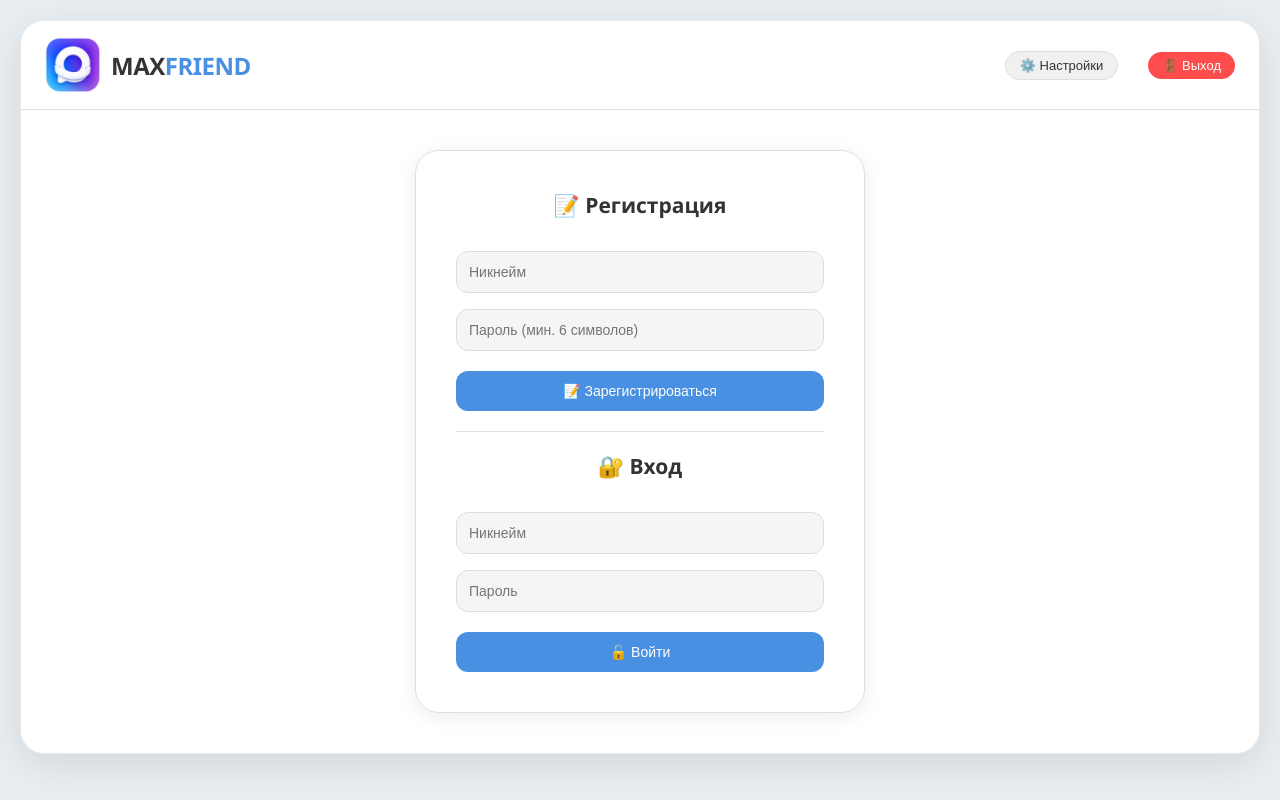
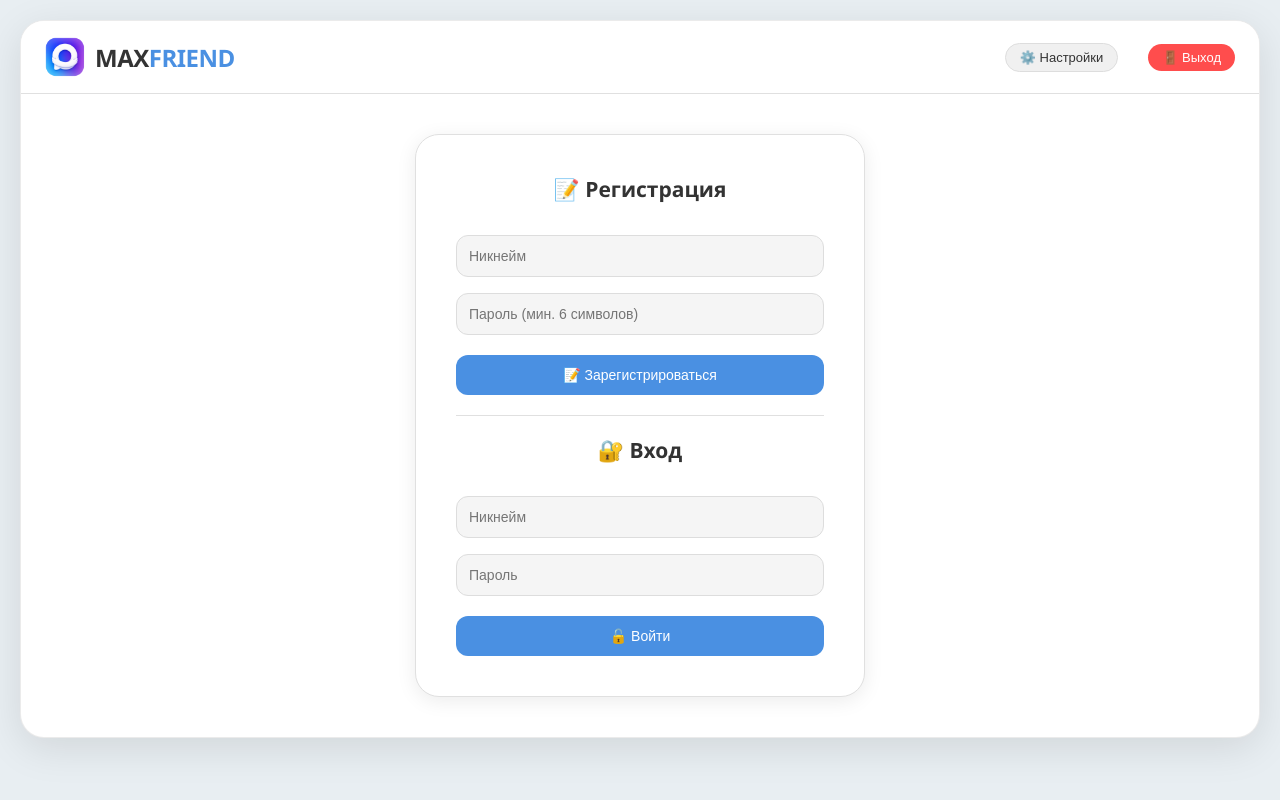
Before and after one commit to Kiserexser/CodeWriters, a plain HTML site: page index.html in a window 1280 px wide. Drawn offline with Linux system fonts and the light colour scheme; no server answers.

Commit message:
Update index.html

```diff
--- a/index.html
+++ b/index.html
@@ -271,10 +271,10 @@
         }
 
         .logo img {
-            width: 56px;
-            height: 56px;
+            width: 40px;
+            height: 40px;
             margin-right: 10px;
-            border-radius: 12px;
+            border-radius: 10px;
         }
 
         .logo span { color: #4a90e2; }
```
